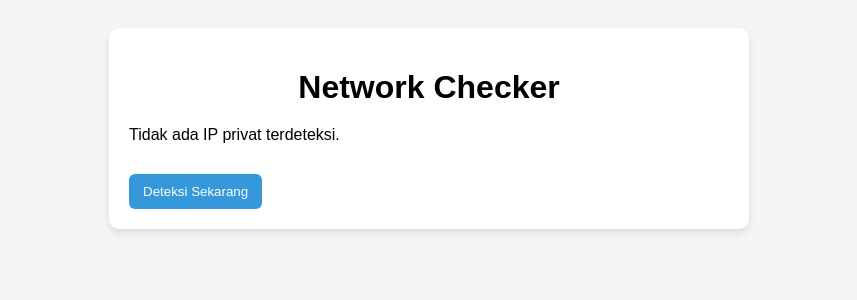
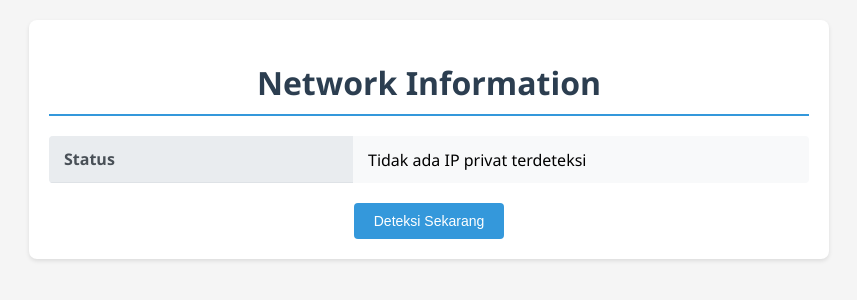
Before and after one commit to Dave-Codder/network-checker, a website: page index.html in a window 1280 px wide. Both pictures are taken after a click on the button "Deteksi Sekarang". Shown: the whole page, without its empty margins (211-1068 px from the left). Drawn offline with Linux system fonts and the light colour scheme.

Commit message:
Fix syntax error in API; cleanup network info handling

```diff
--- a/index.html
+++ b/index.html
@@ -5,42 +5,95 @@
   <title>Network Checker</title>
   <style>
     body {
-      font-family: Arial, sans-serif;
-      background:#f5f5f5; padding:20px;
+      font-family: 'Segoe UI', Arial, sans-serif;
+      max-width: 800px;
+      margin: 0 auto;
+      padding: 20px;
+      background-color: #f5f5f5;
     }
-    .card {
-      background:#fff; padding:20px; border-radius:10px;
-      max-width:600px; margin:auto; box-shadow:0 4px 8px rgba(0,0,0,.1);
+    .container {
+      background-color: white;
+      border-radius: 8px;
+      padding: 20px;
+      box-shadow: 0 2px 4px rgba(0,0,0,0.1);
     }
-    h1 { text-align:center; margin-bottom:20px; }
-    .ip-list { margin-top:15px; }
-    .ip-item {
-      padding:8px 10px; margin:6px 0; background:#f1f5f9;
-      border-radius:6px; display:flex; justify-content:space-between;
+    h1 {
+      color: #2c3e50;
+      text-align: center;
+      margin-bottom: 20px;
+      border-bottom: 2px solid #3498db;
+      padding-bottom: 10px;
     }
-    .badge { font-size:12px; background:#e2e8f0; padding:4px 8px; border-radius:12px; }
-    button { margin-top:15px; padding:10px 14px; border:0; border-radius:6px;
-      background:#3498db; color:#fff; cursor:pointer; }
+    .network-table {
+      width: 100%;
+      border-collapse: collapse;
+      margin-top: 20px;
+      background-color: #f8f9fa;
+      border-radius: 4px;
+      overflow: hidden;
+    }
+    .network-table th,
+    .network-table td {
+      padding: 12px 15px;
+      text-align: left;
+      border-bottom: 1px solid #dee2e6;
+    }
+    .network-table th {
+      background-color: #e9ecef;
+      font-weight: 600;
+      color: #495057;
+      width: 40%;
+    }
+    .network-table tr:last-child td {
+      border-bottom: none;
+    }
+    .loading {
+      text-align: center;
+      color: #666;
+      font-style: italic;
+      padding: 20px;
+    }
+    .error {
+      color: #dc3545;
+      background-color: #ffe6e6;
+      border: 1px solid #dc3545;
+      padding: 10px;
+      border-radius: 4px;
+      margin-top: 10px;
+    }
+    .refresh-button {
+      display: block;
+      margin: 20px auto 0;
+      padding: 10px 20px;
+      background-color: #3498db;
+      color: white;
+      border: none;
+      border-radius: 4px;
+      cursor: pointer;
+      font-size: 14px;
+    }
+    .refresh-button:hover {
+      background-color: #2980b9;
+    }
   </style>
 </head>
 <body>
-  <div class="card">
-    <h1>Network Checker</h1>
-    <div id="status">Klik tombol untuk deteksi IP privat...</div>
-    <div class="ip-list" id="ipList"></div>
-    <button onclick="detectIPs()">Deteksi Sekarang</button>
+  <div class="container">
+    <h1>Network Information</h1>
+    <div id="output" class="loading">Klik tombol di bawah untuk deteksi IP privat...</div>
+    <button class="refresh-button" onclick="detectLocalIPs()">Deteksi Sekarang</button>
   </div>
 
   <script>
-    async function detectIPs() {
-      const status = document.getElementById("status");
-      const ipList = document.getElementById("ipList");
-      ipList.innerHTML = "";
-      status.textContent = "Mendeteksi...";
+    async function detectLocalIPs(timeout = 2000) {
+      const output = document.getElementById('output');
+      output.className = 'loading';
+      output.textContent = 'Mendeteksi IP...';
 
       const RTCPeerConnection = window.RTCPeerConnection || window.webkitRTCPeerConnection;
       if (!RTCPeerConnection) {
-        status.textContent = "Browser tidak mendukung WebRTC.";
+        output.className = 'error';
+        output.textContent = 'Browser tidak mendukung WebRTC.';
         return;
       }
 
@@ -54,10 +107,11 @@
         if (!event.candidate) return;
         const cand = event.candidate.candidate;
 
-        if (cand.includes(".local")) mdnsObserved = true;
+        if (cand.includes(".local")) {
+          mdnsObserved = true;
+        }
 
-        const regex = /([0-9]{1,3}(\.[0-9]{1,3}){3})/;
-        const match = cand.match(regex);
+        const match = cand.match(/([0-9]{1,3}(\.[0-9]{1,3}){3})/);
         if (match) {
           const ip = match[1];
           if (ip !== "127.0.0.1") ips.add(ip);
@@ -65,23 +119,35 @@
       };
 
       await pc.setLocalDescription(await pc.createOffer());
-      await new Promise(r => setTimeout(r, 1500));
+      await new Promise(r => setTimeout(r, timeout));
       pc.close();
 
-      ipList.innerHTML = "";
+      // Tampilkan hasil
+      output.className = '';
+      output.textContent = '';
+
+      const table = document.createElement('table');
+      table.className = 'network-table';
+
       if (mdnsObserved) {
-        status.textContent = "Browser menyamarkan alamat lokal (mDNS).";
-      } else if (ips.size === 0) {
-        status.textContent = "Tidak ada IP privat terdeteksi.";
-      } else {
-        status.textContent = "IP privat yang terdeteksi:";
-        ips.forEach(ip => {
-          const div = document.createElement("div");
-          div.className = "ip-item";
-          div.innerHTML = `<span>${ip}</span><span class="badge">Private</span>`;
-          ipList.appendChild(div);
-        });
+        const row = table.insertRow();
+        row.insertCell(0).outerHTML = '<th>Status</th>';
+        row.insertCell(1).textContent = 'Browser menyamarkan alamat (mDNS)';
       }
+
+      if (ips.size === 0 && !mdnsObserved) {
+        const row = table.insertRow();
+        row.insertCell(0).outerHTML = '<th>Status</th>';
+        row.insertCell(1).textContent = 'Tidak ada IP privat terdeteksi';
+      }
+
+      ips.forEach(ip => {
+        const row = table.insertRow();
+        row.insertCell(0).outerHTML = '<th>Private IP</th>';
+        row.insertCell(1).textContent = ip;
+      });
+
+      output.appendChild(table);
     }
   </script>
 </body>
```
